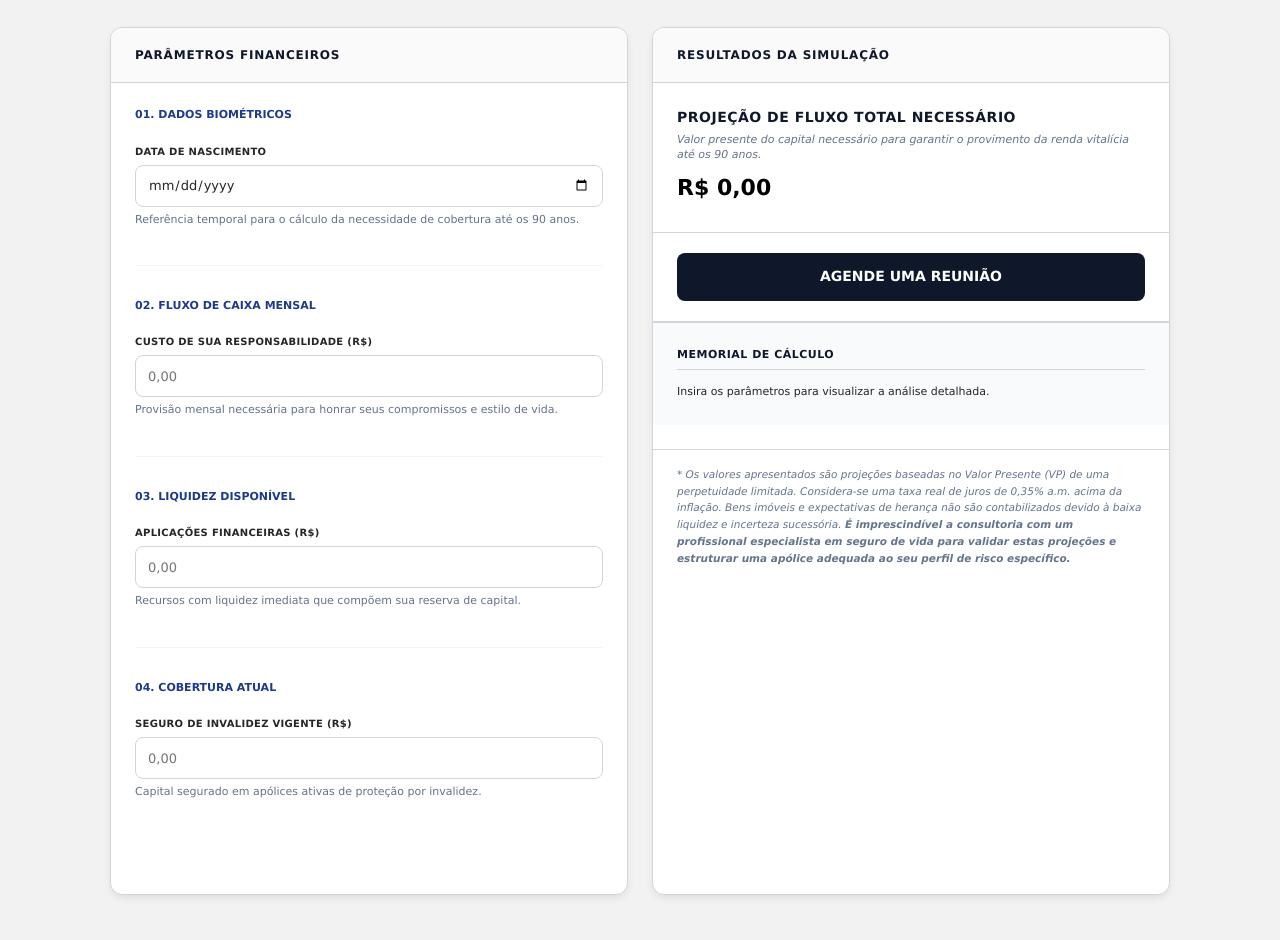
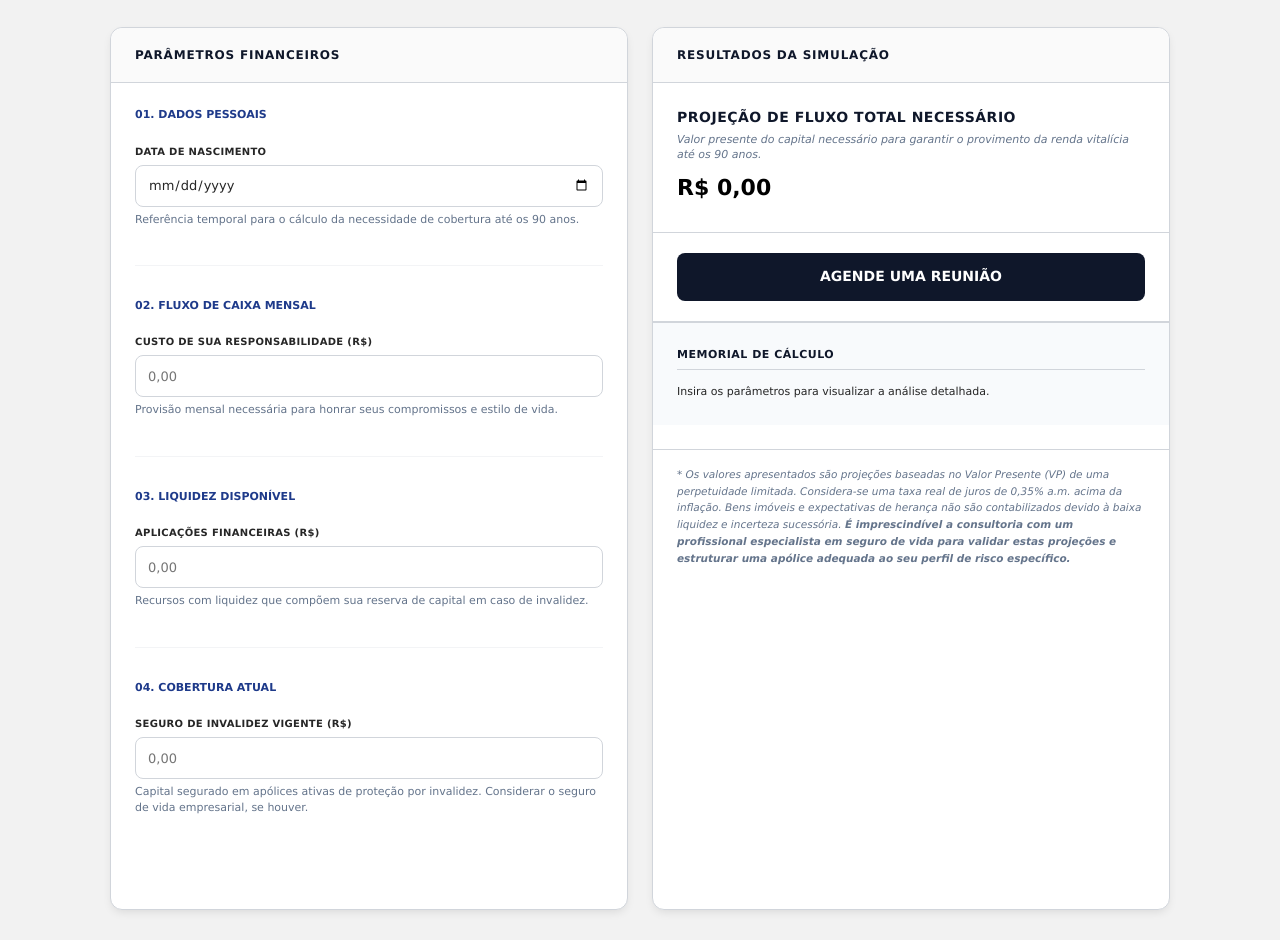
Before and after one commit to principia-wealth/invalidez, a plain HTML site: page index.html in a window 1280 px wide. Shown: the part 249-1189 px from the top of the page. Drawn offline with Linux system fonts and the light colour scheme.

Commit message:
Update index.html

```diff
--- a/index.html
+++ b/index.html
@@ -258,7 +258,7 @@
         <div class="card-body">
 
           <div class="form-section">
-            <div class="section-title">01. Dados Biométricos</div>
+            <div class="section-title">01. Dados Pessoais</div>
             <div class="field-group">
               <label>Data de Nascimento</label>
               <input type="date" id="dob" onchange="run()">
@@ -280,7 +280,7 @@
             <div class="field-group">
               <label>Aplicações Financeiras (R$)</label>
               <input type="text" id="finAssets" class="currency" placeholder="0,00" oninput="run()">
-              <div class="hint">Recursos com liquidez imediata que compõem sua reserva de capital.</div>
+              <div class="hint">Recursos com liquidez que compõem sua reserva de capital em caso de invalidez.</div>
             </div>
           </div>
 
@@ -289,7 +289,7 @@
             <div class="field-group">
               <label>Seguro de Invalidez Vigente (R$)</label>
               <input type="text" id="curDisability" class="currency" placeholder="0,00" oninput="run()">
-              <div class="hint">Capital segurado em apólices ativas de proteção por invalidez.</div>
+              <div class="hint">Capital segurado em apólices ativas de proteção por invalidez. Considerar o seguro de vida empresarial, se houver.</div>
             </div>
           </div>
         </div>
@@ -414,4 +414,5 @@
     }
   </script>
 </body>
+
 </html>
```
